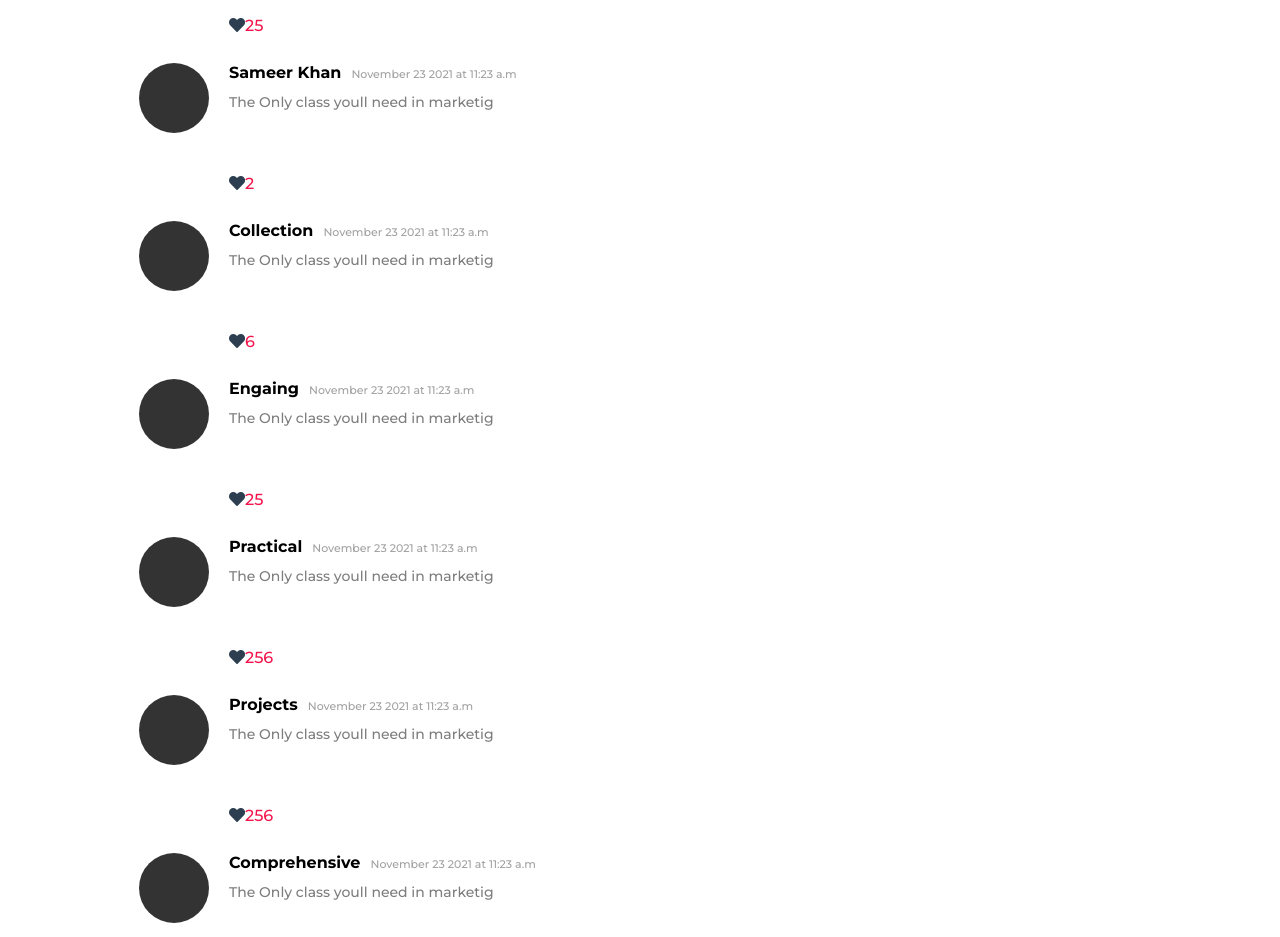
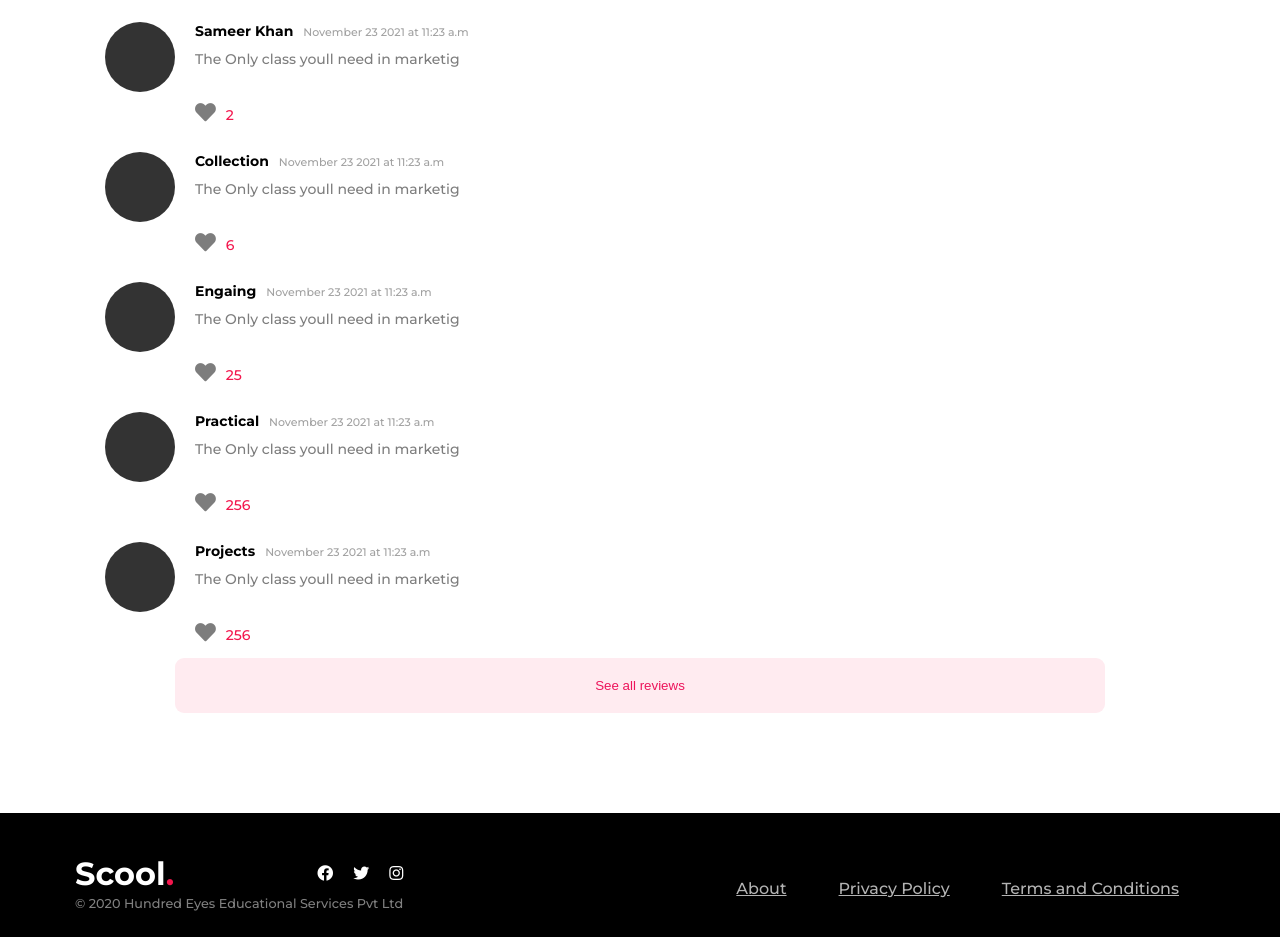
Before and after one commit to bharat-dussa/ScoolWebpage, a Vue app: page / in a window 1280 px wide. Shown: the part 1860-2797 px from the top of the page. Built offline with nearby package versions, Linux system fonts and the light colour scheme.

Commit message:
reviews section fixed

```diff
--- a/src/App.vue
+++ b/src/App.vue
@@ -4,7 +4,7 @@
 </template>
 
 <script>
-import Navbar from "./components/Navbar";
+import Navbar from "./components/Navbar/Navbar";
 // import Home from '../src/components/Home/Home';
 export default {
   name: "App",
@@ -16,6 +16,11 @@ export default {
 </script>
 
 <style>
+* {
+  box-sizing: border-box;
+  padding: 0;
+  margin: 0;
+}
 #app {
   max-width: 100%;
   font-family: "Montserrat", Avenir, Helvetica, Arial, sans-serif;
--- a/src/components/Footer/Footer.css
+++ b/src/components/Footer/Footer.css
@@ -1,86 +1,94 @@
 ul {
   list-style-type: none;
-}
-.footer-section {
-  font-family: "Montserrat", sans-serif;
-  display: flex;
-  flex: nowrap;
-  background-color: black;
-  align-items: center;
-  justify-content: space-between;
-}
-.footer-1 {
-  margin-top: 10px;
-  flex: 4;
-  text-align: left;
-  margin-left: 7rem;
 }
 .logo {
   color: white;
   font-size: 2em;
   text-decoration: none;
-  /* font-family: 'Montserrat', sans-serif; */
   font-weight: 900;
 }
+.icon-color {
+  color: white !important;
+}
 .copyright {
-  /* font-family: 'Montserrat', sans-serif; */
   font-size: 0.8rem;
   opacity: 50%;
   color: white;
 }
-.ft-social {
-  padding: 0 1.875rem 1.78rem;
+.footer-section{
+  background-color: black;
+  padding: 75px;
+  display:flex;
+  justify-content:space-between;
+  align-items: center;
+  height: 100px;
+  line-height: 23px;
+
 }
-.ft-social-list {
+.footer-logo-social-container{
+  display:flex;
+}
+.logo-social{
+  display:flex;
+}
+.ft-social{
   display: flex;
-  justify-content: center;
-  padding-top: 1.25rem;
-  margin-left: -60rem;
+  justify-content: space-between;
+  margin-left: -15rem;
+  margin-top: -10px;
+  padding-left: 9rem;
 }
-.ft-social-list li {
-  margin: 0.5rem;
-  font-size: 1.25rem;
+.ft-social .ft-social-list{
+  display:flex;
+  justify-content:space-around;
+  align-items:inherit;
 }
-.icon-color {
-  color: white !important;
-}
-.ft-social ul li {
-  background-color: #333;
-  padding: 10px;
-  border-radius: 30px;
+.ft-social .ft-social-list .ft-social-list-links{
+  display:flex;
+  justify-content:space-around;
+  margin:10px;
 }
 .footer-2 {
-  display: flex;
-  flex: 3;
+
+  display:flex;
+  flex-direction: column;
   transition: max-height 0.2s ease-out;
 }
-.footer-2 > ul {
-  display: flex;
+.footer-2>ul{
+  display:flex;
   flex: wrap;
 }
-.footer-2 li a {
-  float: right;
-  font-family: "Montserrat", sans-serif;
-  font-size: 13px;
-  color: #fff;
-  opacity: 70%;
-  align-items: center;
-  justify-content: space-between;
-  margin: 28px;
+
+
+ .footer-2 ul > li {
+    display:flex;
+    flex-direction:row;
+    flex-wrap: wrap;
+    text-decoration: none;
+    justify-content:space-between;
 }
-@media screen and (max-width: 768px) {
-  .footer-2 {
-    display: none;
+.footer-2 li a{
+  color: #FFFFFF;
+  list-style-type: none;
+  margin: 26px;
+  opacity:70%;
+}
+
+@media (min-width: 530px) and (max-width:768px){
+  .footer-2{
+    display:none;
   }
-  .logo {
-    margin-left: -4rem;
-  }
-  .copyright {
-    margin-left: -4rem;
-  }
-  .ft-social-list {
-    /* display:flex; */
-    margin-top: -1rem;
-    padding-left: 40rem;
+  .ft-social{
+    display: flex;
+    justify-content: space-between;
+    /* margin-left:0px;
+    margin-top: 2px;
+    padding-left: 9rem; */
   }
 }
+
+@media screen and (min-width:100px)and (max-width:529px) {
+  .footer-2{
+    display:none;
+  }
+}
--- a/src/components/Footer/Footer.vue
+++ b/src/components/Footer/Footer.vue
@@ -1,6 +1,7 @@
 <template>
   <div class="footer-section">
-    <div class="footer-1">
+    <div class="footer-logo-social-container">
+      <div class="logo-social">
         <ul>
           <li>
             <a href="/" class="logo">Scool<span>.</span></a>
@@ -11,20 +12,21 @@
             >
           </li>
         </ul>
-    </div>
         <section class="ft-social">
           <ul class="ft-social-list">
-        <li>
+            <div class="ft-social-list-links">
               <a href="#"><i class="fab fa-facebook icon-color"></i></a>
-        </li>
-        <li>
+            </div>
+            <div class="ft-social-list-links">
               <a href="#"><i class="fab fa-twitter icon-color"></i></a>
-        </li>
-        <li>
+            </div>
+            <div class="ft-social-list-links">
               <a href="#"><i class="fab fa-instagram icon-color"></i></a>
-        </li>
+            </div>
           </ul>
         </section>
+      </div>
+    </div>
     <div class="footer-2">
       <ul>
         <li><router-link :to="{ name: 'About' }">About </router-link></li>
--- a/src/components/Home/Home.vue
+++ b/src/components/Home/Home.vue
@@ -1,5 +1,5 @@
 <template>
-  <div>
+  <div class="main-container">
     <MentorPlayer />
     <CourseDescription />
     <Learners />
@@ -26,3 +26,5 @@ export default {
   }
 };
 </script>
+
+<style scoped src="@/components/assests/Styles/style.css"></style>
--- a/src/components/Learners/Learners.css
+++ b/src/components/Learners/Learners.css
@@ -14,22 +14,21 @@
     border-bottom-style: solid;
     padding: 40px;
   }
-  .learner-title {
-    padding: 50px 100px;
+
+  .learner-title-container {
     display: flex;
-    flex-direction: row;
-  }
-  .learner-title-container {
-    display: grid;
+    flex-wrap:wrap;
     grid-template-columns: auto auto auto auto;
     padding: 50px 90px;
     padding-bottom: 0px;
     align-items: left;
   }
+
   .learner-title-item {
     padding: 10px;
     /* text-align:center; */
     align-items: left;
+    object-fit:cover;
   }
   button {
     font-style: italic;
@@ -42,16 +41,28 @@
     text-decoration: none;
     box-shadow: none;
   }
-  @media screen and (max-width: 768px) {
+  @media all and (max-width: 768px) {
     .learner-title-container {
-      grid-template-columns: auto;
+      display: flex;
+      flex-wrap:wrap;
+      grid-template-columns: auto auto auto auto;
+      padding: 50px 90px;
+      padding-bottom: 0px;
+      align-items: left;
     }
-    .learner-title-item {
-      padding: 2px;
-      margin-right: 10px;
+    .learner-title-container > div {
+      flex: 1 1;
+    }
+    .learner-title-container .learner-title-item {
+      flex: 1 1 50%;
     }
     .button {
       padding: 10px 35px;
       cursor: none;
     }
+    @media all and (max-width:668px) {
+      .learner-title-container .learner-title-item {
+        flex: 1 1 50%;
+      }
+    }
   }
--- a/src/components/MentorPlayer/MentorPlayer.css
+++ b/src/components/MentorPlayer/MentorPlayer.css
@@ -20,7 +20,7 @@ h2 {
   background-repeat: no-repeat;
   /* position: relative; */
   background-color: #333;
-  padding: 48px;
+  padding: 78px;
   margin: 11px 85px;
   border-radius: 20px;
   height: 100px;
--- /dev/null
+++ b/src/components/Navbar/Navbar.css
@@ -0,0 +1,81 @@
+* {
+    padding: 0;
+    margin: 0;
+  }
+  .header {
+    display: flex;
+    flex-flow: row wrap;
+    justify-content: space-between;
+    align-content: center;
+    background-color: #fff;
+    box-shadow: 1px 1px 1px 0 rgba(0, 0, 0, 0.1);
+    position: relative;
+    background: #fff;
+    width: 100%;
+    z-index: 3;
+  }
+  .header ul {
+    display: flex;
+    flex-flow: row wrap;
+    margin-top: 1rem;
+    padding: 0;
+    list-style: none;
+    overflow: hidden;
+    background-color: #fff;
+    background: transparent;
+  }
+  .header li a {
+    font-family: "Montserrat", sans-serif;
+    display: block;
+    padding: 20px 20px;
+    text-decoration: none;
+    color: black;
+  }
+
+  .header .logo {
+    text-transform: lowercase;
+    color: black;
+    display: block;
+    float: left;
+    font-size: 2em;
+    text-decoration: none;
+    font-family: "Montserrat", sans-serif;
+    font-weight: 900;
+  }
+  span {
+    color: #f3164d;
+  }
+  /* join-us-btn */
+  .join-us-btn {
+    cursor: pointer;
+    background-color: #f3164d;
+    padding: 14px 42px;
+    margin-right: 74px;
+    margin-top: -10px;
+    border-radius: 8px;
+    border: none;
+    color: #ffff;
+    text-transform: uppercase;
+  }
+  .mentor-text {
+    font-family: "Montserrat", sans-serif;
+    color: black;
+  }
+
+  /* 48em = 768px */
+  @media screen and (max-width: 768px) {
+    .header ul {
+      flex-direction: column;
+      width: 100%;
+    }
+    .header {
+      box-shadow: 8px 13px 50px 0 rgb(6 10 32 / 22%);
+    }
+    .header .logo {
+      align-items: center;
+      width: 100%;
+    }
+    .join-us-btn {
+      margin-right: 13px;
+    }
+  }
--- a/src/components/Navbar.vue
+++ b/src/components/Navbar/Navbar.vue
@@ -2,6 +2,10 @@
   <div class="nav">
     <header class="header">
       <Logo />
+      <div class="nav">
+        <!-- <label for="toggle">&#9776;</label>
+        <input type="checkbox" id="toggle" /> -->
+        <div class="humberger"><div></div></div>
         <ul class="menu">
           <li>
             <router-link class="mentor-text" :to="{ name: 'BecomeaMentor' }"
@@ -14,6 +18,7 @@
             >
           </li>
         </ul>
+      </div>
     </header>
   </div>
 
@@ -21,21 +26,26 @@
 </template>
 
 <script>
-import Logo from "../components/Logo/Logo";
+import Logo from "../Logo/Logo";
 
 export default {
   name: "Navbar",
   components: {
     Logo
+  },
+  methods: {
+    openNav: function() {
+      document.getElementById("myNav").style.width = "100%";
+    },
+
+    closeNav: function() {
+      document.getElementById("myNav").style.width = "0%";
+    }
   }
 };
 </script>
 
 <style>
-* {
-  padding: 0;
-  margin: 0;
-}
 .header {
   display: flex;
   flex-flow: row wrap;
@@ -98,19 +108,5 @@ span {
 
 /* 48em = 768px */
 @media screen and (max-width: 768px) {
-  .header ul {
-    flex-direction: column;
-    width: 100%;
-  }
-  .header {
-    box-shadow: 8px 13px 50px 0 rgb(6 10 32 / 22%);
-  }
-  .header .logo {
-    align-items: center;
-    width: 100%;
-  }
-  .join-us-btn {
-    margin-right: 13px;
-  }
 }
 </style>
--- a/src/components/Reviews/Reviews.vue
+++ b/src/components/Reviews/Reviews.vue
@@ -1,5 +1,5 @@
 <template>
-  <div class="reviews-section">
+  <div class="reviews-section-desktop">
     <h3>
       Reviews <span class="label">{{ title.length }}</span>
     </h3>
@@ -11,13 +11,19 @@
             <span>{{ title.name }}</span
             ><span class="review-time">{{ title.time }}</span>
           </div>
-          <span class="review-description">{{ title.description }}</span>
+          <div class="review-description-desktop">{{ title.description }}</div>
+          <div class="review-description-mobile">{{ title.description }}</div>
         </div>
-        <div>
+        <div class="review-likes-container-desktop">
+          <i class="fa fa-heart"></i>
+          <span class="review-likes">{{ title.likes }}</span>
+        </div>
+        <div class="review-likes-container-mobile">
           <i class="fa fa-heart"></i>
           <span class="review-likes">{{ title.likes }}</span>
         </div>
       </div>
+      <div class="divider"></div>
     </div>
     <div class="review-btn-container">
       <button class="label review-btn">See all reviews</button>
@@ -35,7 +41,8 @@ export default {
         {
           icon: "../assests/pic/profilepic.webp",
           name: "Ankit Jain",
-          description: "The Only class youll need in marketig",
+          description:
+            "The Only class youll need in marketig cfvhf fhv fvfhvf vfvhf vfbv gfv bhfbvfvf vbfhv fvbf vhbfv f vbhfvbfh",
           time: "November 23 2021 at 11:23 a.m",
           likes: "256"
         },
@@ -74,12 +81,6 @@ export default {
           description: "The Only class youll need in marketig",
           time: "November 23 2021 at 11:23 a.m",
           likes: "256"
-        },
-        {
-          name: "Comprehensive",
-          description: "The Only class youll need in marketig",
-          time: "November 23 2021 at 11:23 a.m",
-          likes: "256"
         }
       ]
     };
--- a/src/components/Reviews/reviews.css
+++ b/src/components/Reviews/reviews.css
@@ -1,33 +1,38 @@
-.reviews-section .review-btn{
+
+.reviews-section-desktop .review-btn {
   padding: 20px;
   width: 100%;
-  margin :0 75px;
+  margin: 0 75px;
 }
 
 .review-details-container {
-    display:flex;
-    flex-direction: column;
-    justify-content: space-between;
+  display: flex;
+  flex-direction: column;
+  justify-content: space-between;
 }
-.review-title{
+.review-title {
   margin-bottom: 10px;
 }
-.review-title span:first-child{
+.review-title span:first-child {
   font-family: "Montserrat", sans-serif;
   font-weight: 900;
   color: black;
 }
-.review-title span:last-child{
+.review-title span:last-child {
   font-family: "Montserrat", sans-serif;
-  color:#A1A1A1;
+  color: #a1a1a1;
   margin-left: 10px;
-  font-size:11px;
+  font-size: 11px;
 }
-.review-description{
-  color: #7D7D7D;
+.reviews-section-desktop {
+  color: #7d7d7d;
   font-size: 14px;
 }
+.review-description-mobile {
+  display: none;
+}
 .review-icon {
+  display: inline-table;
   color: #333;
   width: 70px;
   height: 70px;
@@ -35,9 +40,9 @@
   border-radius: 50%;
   margin-right: 20px;
 }
-.review-btn-container{
+.review-btn-container {
   display: flex;
-  width:100%;
+  width: 100%;
 }
 .label {
   border: none;
@@ -48,10 +53,13 @@
   text-decoration: none;
   box-shadow: none;
 }
-.reviews-section {
-  padding: 82px 64px;
+.reviews-section-desktop {
+  padding: 100px;
 }
-.reviews-section > h3 {
+.review-likes-container-mobile{
+  display:none;
+}
+.reviews-section-desktop > h3 {
   font-family: "Montserrat", sans-serif;
   font-weight: 700;
   color: black;
@@ -59,7 +67,94 @@
 }
 .review-section-flex {
   display: flex;
-  padding: 14px 75px;
+  padding: 14px 5px;
   flex-direction: row;
   height: 130px;
 }
+.review-likes {
+    margin-left: 10px;
+}
+.fa, .fas {
+  font-size: 1.3rem;
+  }
+
+/* @media (min-width:200px) and (max-width: 574px) {
+  .review-icon {
+    color: #333;
+    display: inline-table;
+    width: 40px;
+    height: 40px;
+  }
+  .review-section-flex[data-v-fa1f3ef2] {
+    padding: 8px 0px;
+    height: 145px;
+  }
+} */
+@media (max-width:768px) {
+  .review-description-desktop {
+    display:none;
+    transition: width 2s, height 4s;
+    padding: 18px 37px;
+    margin: 18px 0px;
+    font-size: 15px;
+  }
+  .review-likes-container-desktop{
+    display:none;
+  }
+  .review-likes-container-mobile {
+    display: block;
+    display: initial;
+    align-self: self-start;
+    margin-left: -65px;
+  }
+  .reviews-section-desktop .review-btn {
+    padding: 14px 77px;
+    margin: 8px 0px;
+  }
+  .review-title span:last-child {
+    margin: 0px;
+    display: block;
+    padding-top: 6px;
+    }
+
+}
+@media (min-width: 485px)and (max-width:768px) {
+
+  .review-section-flex[data-v-fa1f3ef2] {
+    height: 200px;
+    }
+  .review-description-mobile {
+    display: inline-table;
+    transition: width 2s, height 4s;
+    margin-top: 56px;
+    margin-left: -74px;
+  }
+  .review-likes-container-mobile{
+    display: block;
+  }
+  .review-details{
+    margin-top: 0.6rem;
+  }
+}
+@media screen and (max-width:485px) {
+  .review-icon[data-v-fa1f3ef2] {
+    width: 50px;
+    height: 50px;
+    }
+  .review-description-mobile {
+    display: inline-table;
+    margin-top: 30px;
+    font-size: 12px;
+    margin-left: -74px;
+  }
+  .review-section-flex[data-v-fa1f3ef2] {
+    height: 218px;
+    }
+    .review-title span:last-child {
+      font-size: 7px;
+    }
+    .review-title{
+      font-size: 12px;
+    }
+
+}
--- /dev/null
+++ b/src/components/Test.vue
@@ -0,0 +1,33 @@
+<template>
+  <div class="container">
+    <div class="c-1">Helo</div>
+    <div class="c-2">About us</div>
+    <div class="c-3">Screeing</div>
+  </div>
+</template>
+
+<script>
+export default {
+  name: "Test"
+};
+</script>
+
+<style scoped>
+.container {
+  display: flex;
+  border: 1px solid #333;
+}
+
+.c-1 {
+  background: #333;
+  flex: 1 1 200px;
+}
+.c-2 {
+  background: red;
+  flex: 1 1 20px;
+}
+.c-3 {
+  background: yellow;
+  flex: 10 1 200px;
+}
+</style>
```
Lines whose indentation alone changed are shown as unchanged.
